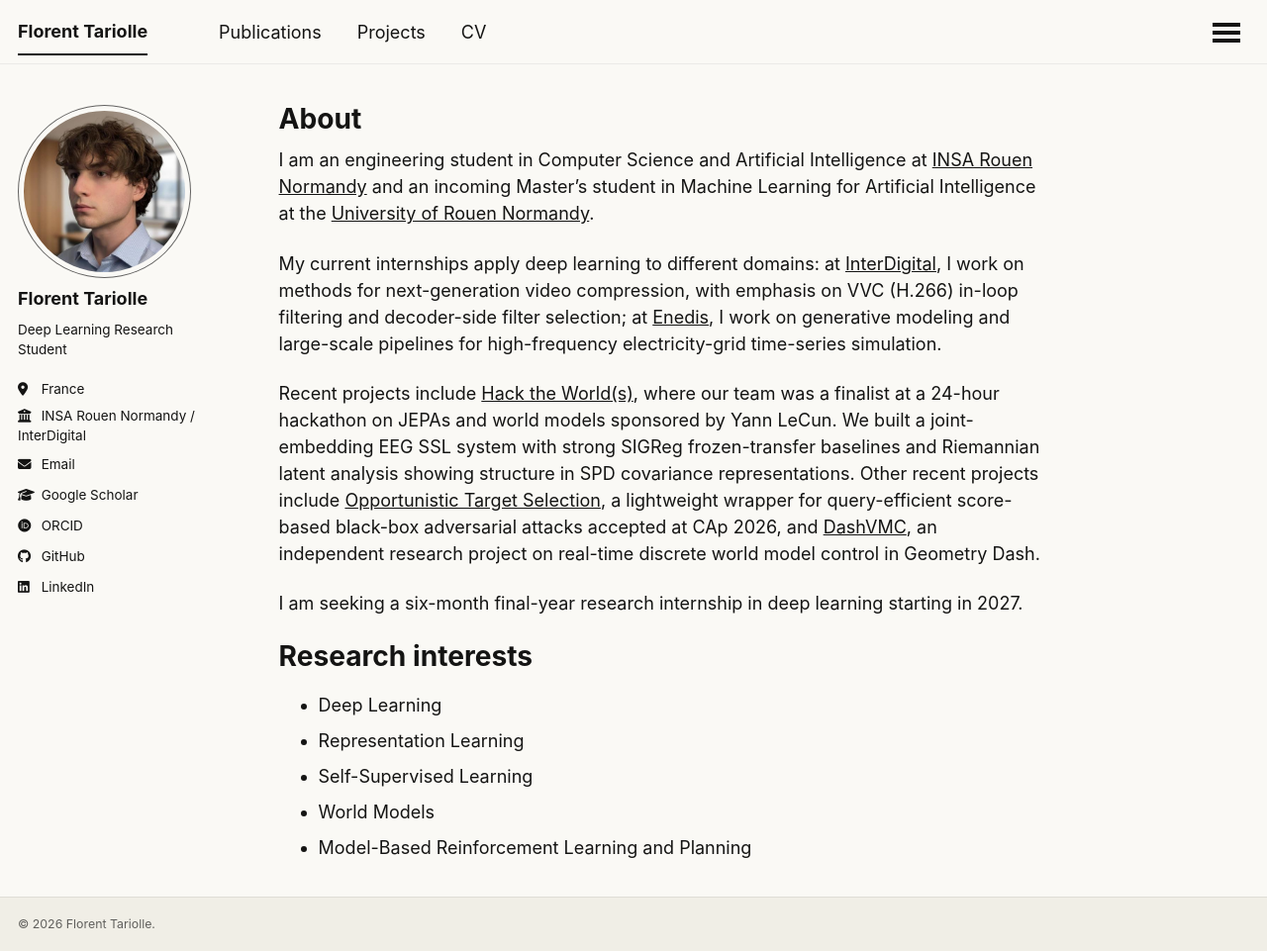
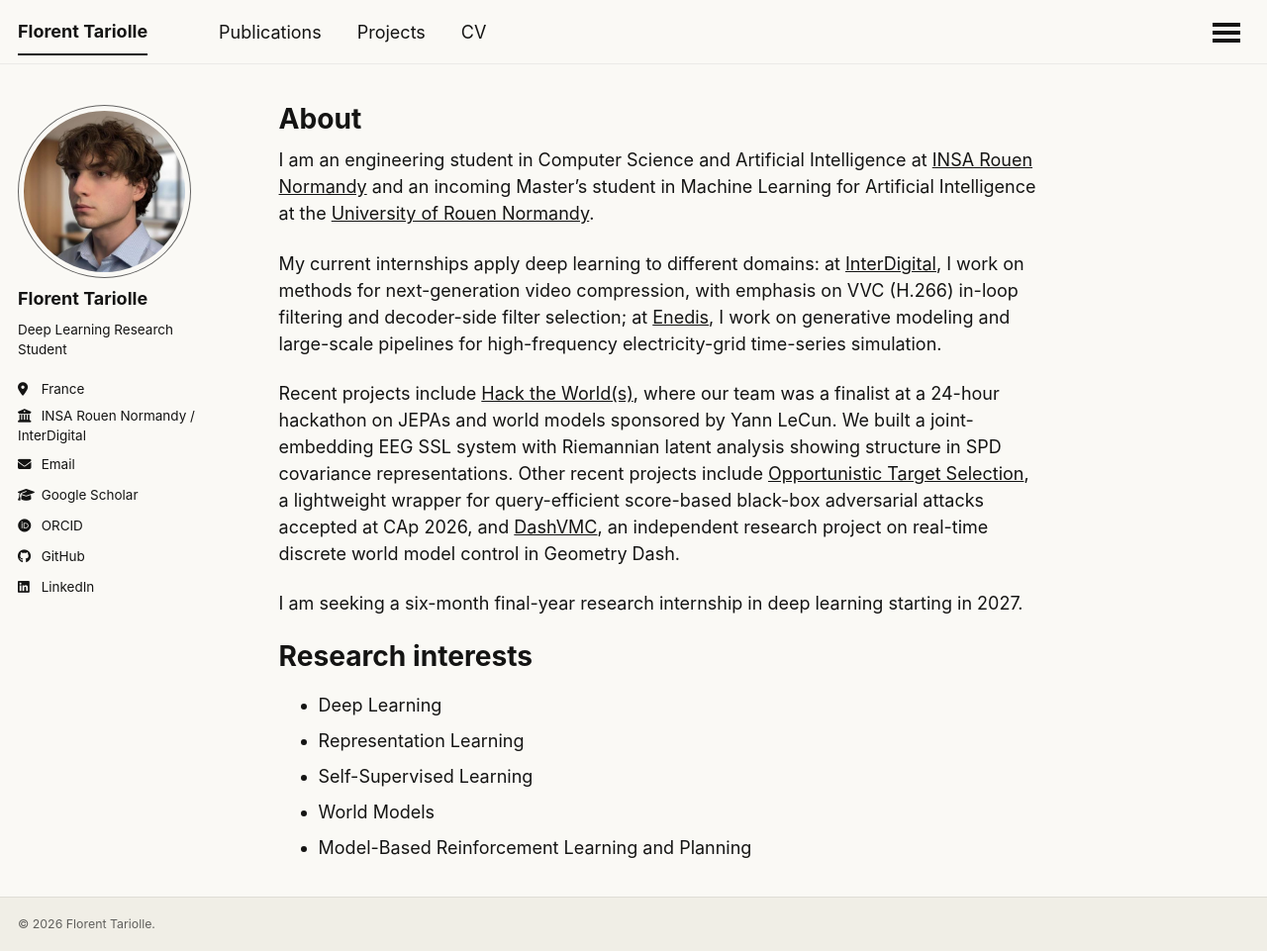
Before and after one commit to Tariolle/Tariolle.github.io, a Jekyll site: the page built from _pages/about.md, in a window 1280 px wide and 961 px high. Shown: the whole window at 99% size. Built offline with Jekyll 4.4.1, drawn with Linux system fonts in a browser that asks for light colours; some web fonts are replaced; a script that is not in the unit is left out.

Commit message:
docs: refine project description in about page

```diff
--- a/_pages/about.md
+++ b/_pages/about.md
@@ -11,7 +11,7 @@ I am an engineering student in Computer Science and Artificial Intelligence at [
 
 My current internships apply deep learning to different domains: at [InterDigital](https://www.interdigital.com/video-lab/video-codec-research), I work on methods for next-generation video compression, with emphasis on VVC (H.266) in-loop filtering and decoder-side filter selection; at [Enedis](https://www.enedis.fr/), I work on generative modeling and large-scale pipelines for high-frequency electricity-grid time-series simulation.
 
-Recent projects include [Hack the World(s)](https://github.com/Tariolle/hello-worlds), where our team was a finalist at a 24-hour hackathon on JEPAs and world models sponsored by Yann LeCun. We built a joint-embedding EEG SSL system with strong SIGReg frozen-transfer baselines and Riemannian latent analysis showing structure in SPD covariance representations. Other recent projects include [Opportunistic Target Selection](https://arxiv.org/abs/2605.25663), a lightweight wrapper for query-efficient score-based black-box adversarial attacks accepted at CAp 2026, and [DashVMC](https://tariolle.github.io/dash-vmc/), an independent research project on real-time discrete world model control in Geometry Dash.
+Recent projects include [Hack the World(s)](https://github.com/Tariolle/hello-worlds), where our team was a finalist at a 24-hour hackathon on JEPAs and world models sponsored by Yann LeCun. We built a joint-embedding EEG SSL system with Riemannian latent analysis showing structure in SPD covariance representations. Other recent projects include [Opportunistic Target Selection](https://arxiv.org/abs/2605.25663), a lightweight wrapper for query-efficient score-based black-box adversarial attacks accepted at CAp 2026, and [DashVMC](https://tariolle.github.io/dash-vmc/), an independent research project on real-time discrete world model control in Geometry Dash.
 
 I am seeking a six-month final-year research internship in deep learning starting in 2027.
 
```
